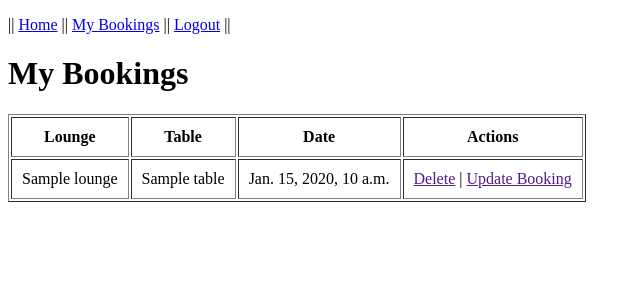
After one commit to emmanueluwa/lounge_booker, a Django app: page /my-bookings in a window 1280 px wide. The commit adds this page. Shown: the top 300 px of the page, without its empty margins (0-641 px from the left). Run offline with Django 3.2, Linux system fonts and the light colour scheme; a user stored in the database is signed in; tables that the repository leaves empty hold one stand-in row (values such as "Sample post").

Commit message:
adding page for my bookings

```diff
--- a/lounge_booker/template/lounge_booker/base.html
+++ b/lounge_booker/template/lounge_booker/base.html
@@ -7,7 +7,15 @@
   <title>Lounge Booker</title>
 </head>
 <body>
-  {% include "includes/messages.html" %}
+  <p> {% include "includes/messages.html" %} </p>
+  || <a href="/">Home</a> ||
+  {% if request.user.is_authenticated %}
+    <a href="/my-bookings">My Bookings</a> ||
+    <a href="/logout">Logout</a> ||
+  {% else %}
+    <a href="/signup">Sign-Up</a> ||
+  {% endif %}
+
   {% block content %}
 
   {% endblock content %}
--- /dev/null
+++ b/lounge_booker/template/lounge_booker/my_bookings.html
@@ -0,0 +1,22 @@
+{% extends "base.html" %}
+
+{% block content %}
+
+<h1>My Bookings</h1>
+
+<table border=1 cellpadding=10>
+    <th>Lounge</th>
+    <th>Table</th>
+    <th>Date</th>
+    <th>Actions</th>
+
+    {% for booking in bookings %}
+      <tr>
+        <td>{{ booking.lounge.name }}</td>
+        <td>{{ booking.table.name }}</td>
+        <td>{{ booking.date }}</td>
+        <td><a href="">Delete</a> | <a href="">Update Booking</a></td>
+      </tr>
+    {% endfor %}
+
+{% endblock content %}
--- a/lounge_booker/urls.py
+++ b/lounge_booker/urls.py
@@ -10,4 +10,5 @@ urlpatterns = [
     path("logout", views.logout_page, name="logout"),
     path("signup", views.signup_page, name="signup"),
     path("book-lounge/<int:lounge_id>", views.book_lounge, name="book-lounge"),
+    path("my-bookings", views.my_bookings, name="my-bookings"),
 ]
--- a/lounge_booker/views.py
+++ b/lounge_booker/views.py
@@ -2,7 +2,7 @@ from django.contrib import messages
 from django.contrib.auth import authenticate, login, logout
 from django.contrib.auth.forms import AuthenticationForm
 from django.shortcuts import render, redirect
-from .models import Lounge
+from .models import Lounge, Booking
 from .forms import UserForm, BookingForm
 
 def home_page(request):
@@ -85,3 +85,12 @@ def book_lounge(request, lounge_id):
 
     return render(request=request, template_name="book_lounge.html", context={"booking_form": form})
     print(lounge)
+
+
+
+def my_bookings(request):
+    if not request.user.is_authenticated:
+        return redirect("lounge_booker:login")
+
+    context = {"bookings": Booking.objects.filter(user=request.user)}
+    return render(request, "my_bookings.html", context=context)
```
Also changed, not shown: lounge_booker/tests.py (+30 -1 lines), 1 other file.
